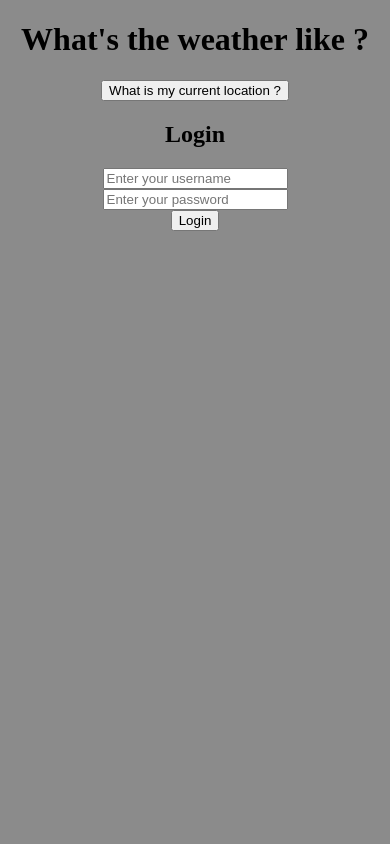
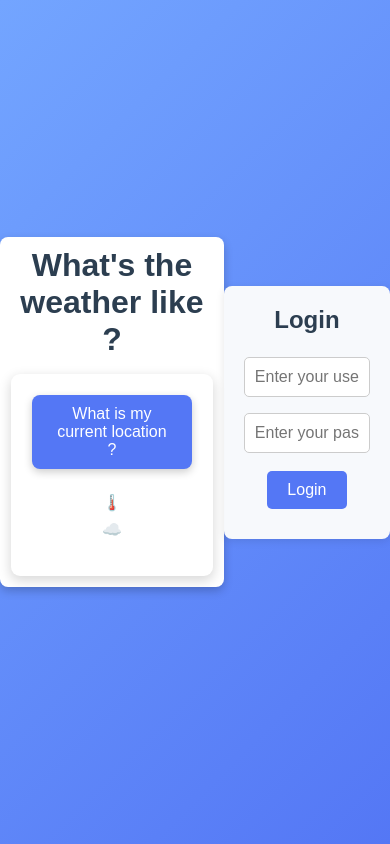
Before and after one commit to scarichval/weatherApp, a plain HTML site: page weather-front-end/index.html in a window 390 px wide. Drawn offline with Linux system fonts and the light colour scheme.

Commit message:
Added the css to improve the look

```diff
--- a/weather-front-end/style.css
+++ b/weather-front-end/style.css
@@ -2,7 +2,207 @@ body {
     text-align: center;
     background-color: #8b8b8b;
 }
+/* General Reset */
+* {
+    margin: 0;
+    padding: 0;
+    box-sizing: border-box;
+    font-family: Arial, sans-serif;
+}
 
-li {
-    list-style-type: none;
+/* Body styling */
+body {
+    display: flex;
+    justify-content: center;
+    align-items: center;
+    min-height: 100vh;
+    background: linear-gradient(135deg, #73a5ff, #5477f5);
+    color: #333;
 }
+
+/* Container styling */
+#container {
+    width: 90%;
+    max-width: 600px;
+    background-color: #ffffff;
+    padding: 20px;
+    border-radius: 8px;
+    box-shadow: 0 4px 10px rgba(0, 0, 0, 0.2);
+    text-align: center;
+    margin-bottom: 20px;
+}
+
+/* Headings */
+h1, h2 {
+    color: #2c3e50;
+    margin-bottom: 15px;
+    font-weight: bold;
+}
+
+/* Weather Section Styling */
+#weather-section {
+    background-color: #ffffff;
+    padding: 20px;
+    border-radius: 10px;
+    box-shadow: 0 4px 12px rgba(0, 0, 0, 0.15);
+    text-align: center;
+    border: 2px solid transparent;
+    background-clip: padding-box;
+    position: relative;
+    overflow: hidden;
+}
+
+#weather-section::before {
+    content: "";
+    position: absolute;
+    top: -50%;
+    left: -50%;
+    width: 200%;
+    height: 200%;
+    background: linear-gradient(135deg, #73a5ff, #5477f5);
+    z-index: -1;
+    filter: blur(20px);
+}
+
+#weather-section h1 {
+    font-size: 1.8em;
+    color: #2c3e50;
+    margin-bottom: 15px;
+}
+
+#weather-section button {
+    background-color: #5477f5;
+    color: #ffffff;
+    border: none;
+    padding: 10px 25px;
+    border-radius: 8px;
+    cursor: pointer;
+    font-size: 16px;
+    transition: background 0.3s ease, box-shadow 0.3s ease;
+    box-shadow: 0 3px 8px rgba(0, 0, 0, 0.2);
+}
+
+#weather-section button:hover {
+    background-color: #3b59b7;
+    box-shadow: 0 5px 12px rgba(0, 0, 0, 0.25);
+}
+
+#weather-section p {
+    font-size: 16px;
+    color: #333;
+    margin: 8px 0;
+    display: flex;
+    align-items: center;
+    justify-content: center;
+}
+
+#weather-section p span {
+    margin-left: 8px;
+}
+
+/* Icons for Temperature and Description */
+#temperature::before {
+    content: "🌡️";
+    margin-right: 8px;
+}
+
+#description::before {
+    content: "☁️";
+    margin-right: 8px;
+}
+
+/* Login Section */
+#login-section {
+    background-color: #f7f9fc;
+    padding: 20px;
+    border-radius: 8px;
+    box-shadow: 0 2px 8px rgba(0, 0, 0, 0.1);
+    margin-bottom: 20px;
+}
+
+#login-section input {
+    width: 100%;
+    padding: 10px;
+    margin: 8px 0;
+    border-radius: 5px;
+    border: 1px solid #ccc;
+    font-size: 16px;
+}
+
+#login-section button {
+    background-color: #5477f5;
+    color: #ffffff;
+    border: none;
+    padding: 10px 20px;
+    border-radius: 5px;
+    cursor: pointer;
+    font-size: 16px;
+    transition: background 0.3s ease;
+    margin-top: 10px;
+}
+
+#login-section button:hover {
+    background-color: #3b59b7;
+}
+
+#login-message {
+    color: #2ecc71;
+    font-size: 16px;
+    margin-top: 10px;
+}
+
+/* Comment Section */
+#comment-section {
+    background-color: #f0f2f5;
+    padding: 20px;
+    border-radius: 8px;
+    box-shadow: 0 2px 8px rgba(0, 0, 0, 0.1);
+}
+
+#comment-section textarea {
+    width: 100%;
+    height: 80px;
+    padding: 10px;
+    border-radius: 5px;
+    border: 1px solid #ccc;
+    resize: none;
+    font-size: 16px;
+}
+
+#comment-section button {
+    background-color: #5477f5;
+    color: #ffffff;
+    border: none;
+    padding: 10px 20px;
+    border-radius: 5px;
+    cursor: pointer;
+    font-size: 16px;
+    transition: background 0.3s ease;
+    margin-top: 10px;
+}
+
+#comment-section button:hover {
+    background-color: #3b59b7;
+}
+
+#comments-list {
+    list-style: none;
+    margin-top: 20px;
+    text-align: left;
+}
+
+#comments-list li {
+    background-color: #ffffff;
+    border-radius: 5px;
+    padding: 10px;
+    margin-bottom: 10px;
+    box-shadow: 0 1px 3px rgba(0, 0, 0, 0.1);
+}
+
+/* Responsive adjustments */
+@media (max-width: 600px) {
+    #container {
+        width: 100%;
+        padding: 10px;
+    }
+}
```
